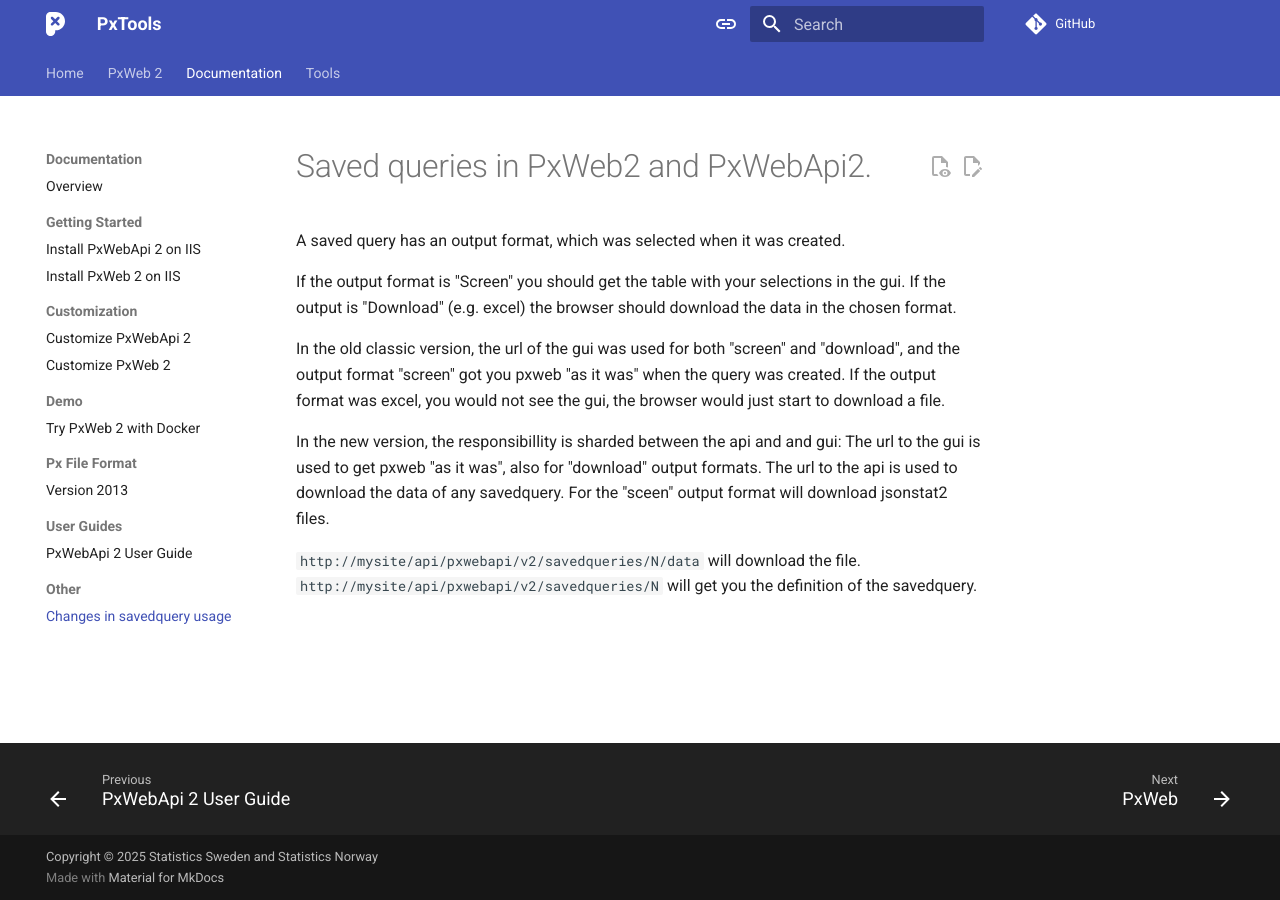
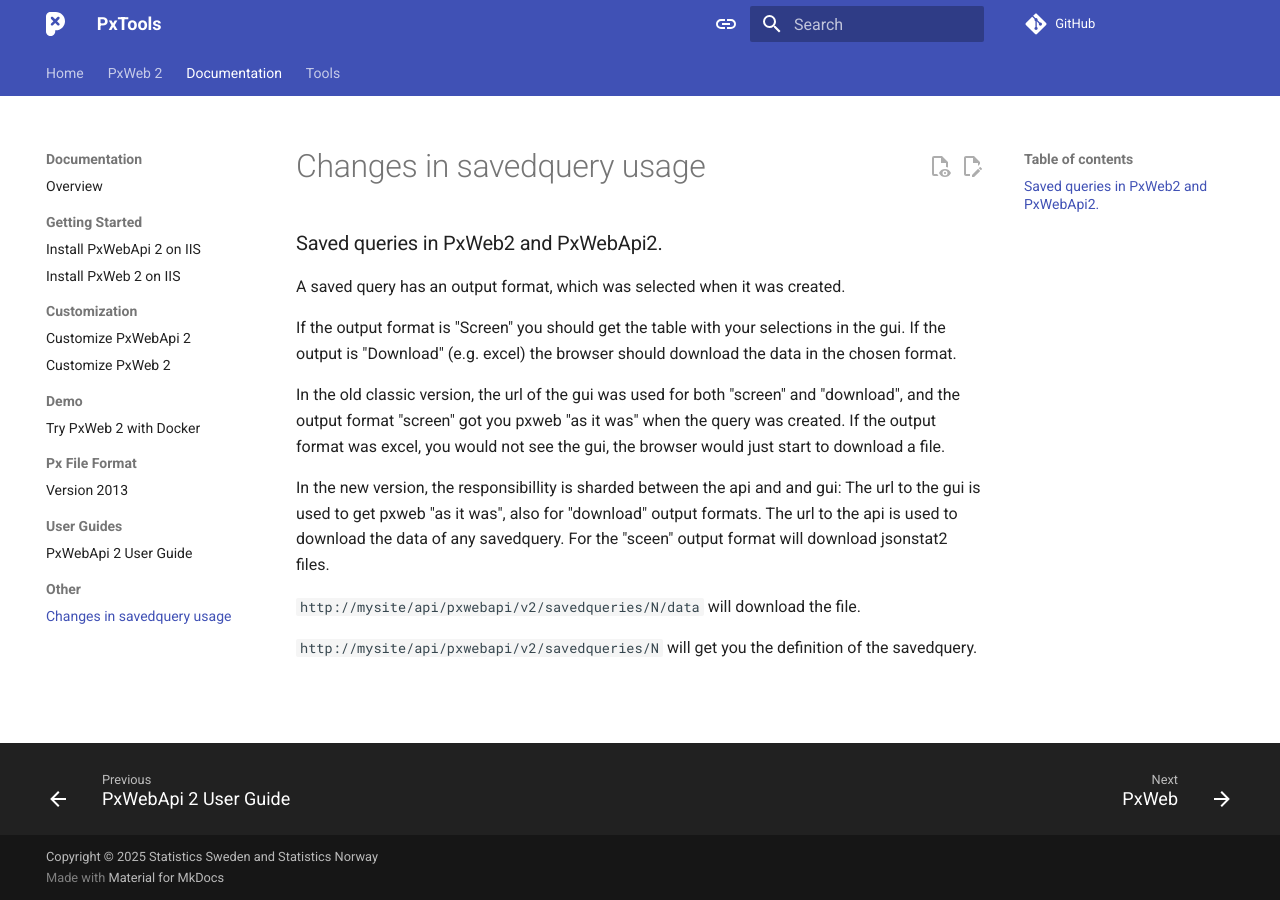
Before and after one commit to PxTools/pxtools.github.io, an MkDocs documentation site: the page built from docs/Other/changes-in-savedquery-usage.md, in a window 1280 px wide. Built offline with MkDocs 1.6.1 and Material for MkDocs 9.7.7, drawn with Linux system fonts in a browser that asks for light colours; comment, search, counter and statistics services are not loaded.

Commit message:
md fomatting in changes-in-savedquery-usage.md

```diff
--- a/docs/Other/changes-in-savedquery-usage.md
+++ b/docs/Other/changes-in-savedquery-usage.md
@@ -1,4 +1,4 @@
-#Saved queries in PxWeb2 and PxWebApi2.
+### Saved queries in PxWeb2 and PxWebApi2.
 A saved query has an output format, which was selected when it was created.
 
 If the output format is "Screen" you should get the table with your selections in the gui.
@@ -12,4 +12,5 @@
 The url to the api is used to download  the data of any savedquery. For the "sceen" output format will download jsonstat2 files.
 
 `http://mysite/api/pxwebapi/v2/savedqueries/N/data`  will download the file.
+
 `http://mysite/api/pxwebapi/v2/savedqueries/N` will get you the definition of the savedquery.
```
